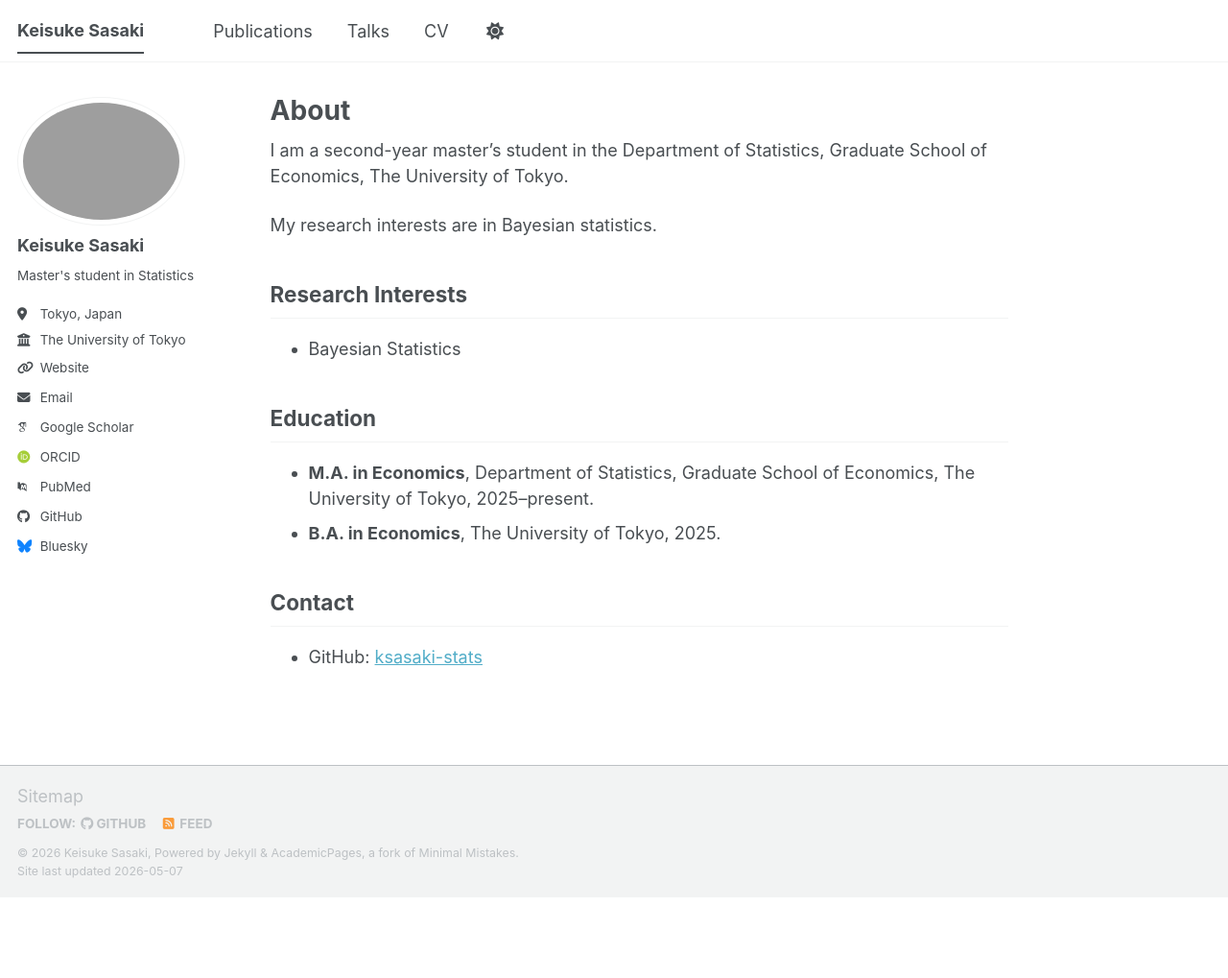
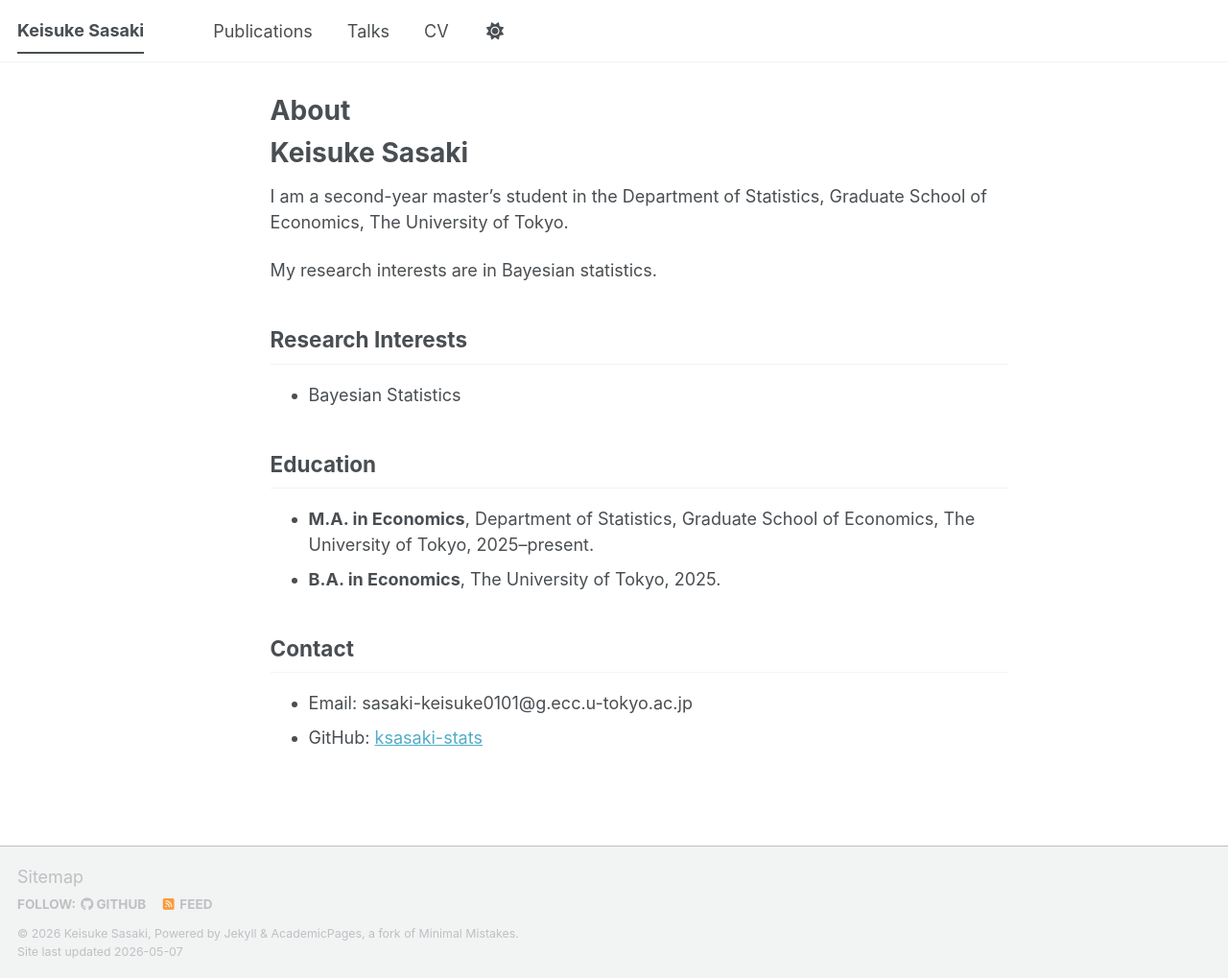
Before and after one commit to ksasaki-stats/ksasaki-stats.github.io, a Jekyll site: the page built from _pages/about.md, in a window 1280 px wide and 1019 px high. Shown: the whole window at 96% size. Built offline with Jekyll 4.4.1, drawn with Linux system fonts in a browser that asks for light colours; some web fonts are replaced; a script bundle is joined from its source files by our own code; library files that are not in the unit come from our copies.

Commit message:
Use full-width about page without profile photo

```diff
--- a/_pages/about.md
+++ b/_pages/about.md
@@ -1,11 +1,13 @@
 ---
 permalink: /
 title: "About"
-author_profile: true
+author_profile: false
 redirect_from:
   - /about/
   - /about.html
 ---
+
+# Keisuke Sasaki
 
 I am a second-year master's student in the Department of Statistics, Graduate School of Economics, The University of Tokyo.
 
@@ -22,4 +24,5 @@ My research interests are in Bayesian statistics.
 
 ## Contact
 
+- Email: sasaki-keisuke0101@g.ecc.u-tokyo.ac.jp
 - GitHub: [ksasaki-stats](https://github.com/ksasaki-stats)
```
